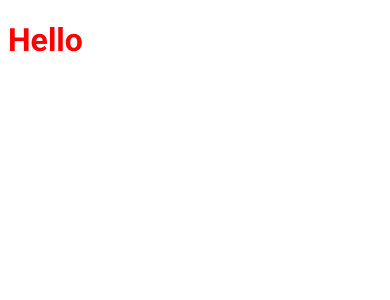
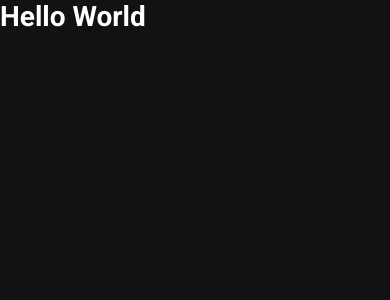
Before and after one commit to ruymon/ignews, a Next.js app: page / in a window 390 px wide. Shown: the top 300 px of the page. Built offline with nearby package versions, Linux system fonts and the light colour scheme.

Commit message:
Create global styles

```diff
--- a/src/pages/_app.tsx
+++ b/src/pages/_app.tsx
@@ -1,4 +1,6 @@
 import { AppProps } from 'next/app';
+
+import '../styles/global.scss';
 
 function MyApp({ Component, pageProps }: AppProps) {
   return <Component {...pageProps} />
--- a/src/pages/_document.tsx
+++ b/src/pages/_document.tsx
@@ -8,8 +8,6 @@
                     <link rel="preconnect" href="https://fonts.googleapis.com" />
                     <link rel="preconnect" href="https://fonts.gstatic.com" />
                     <link href="https://fonts.googleapis.com/css2?family=Roboto:wght@400;700;900&display=swap" rel="stylesheet"></link>
-
-                    <title>ig.news</title>
                 </Head>
                 <body>
                     <Main />
--- a/src/pages/index.tsx
+++ b/src/pages/index.tsx
@@ -1,7 +1,16 @@
-import styles from '../styles/home.module.scss';
+// import styles from '../styles/home.module.scss';
+import Head from 'next/head';
 
 export default function Home() {
   return (
-    <h1 className={styles.title}>Hello</h1>
+    <>
+      <Head>
+        <title>
+          Início | ig.news
+        </title>
+      </Head>
+
+      <h1>Hello World</h1>
+    </>
   )
 }
--- /dev/null
+++ b/src/styles/global.scss
@@ -0,0 +1,46 @@
+* {
+    margin: 0;
+    padding: 0;
+    box-sizing: border-box;
+}
+
+:root {
+    --white: #FFFFFF;
+
+    --gray-100: #E1E1E6;
+    --gray-300: #A8A8B3;
+    --gray-900: #121214;
+
+    --cyan-500: #61DAFB;
+    --yellow-500: #EBA417;
+}
+
+body {
+    background: var(--gray-900);
+    color: var(--white);
+}
+
+body, input, textarea, select, button {
+    font: 400 1rem 'Roboto', sans-serif;
+}
+
+button {
+    cursor: pointer;
+}
+
+a {
+    color: inherit;
+    text-decoration: none;
+}
+
+@media (max-width: 1080px) {
+    html {
+        font-size: 93.75%;
+    }
+}
+
+@media (max-width: 720px) {
+    html {
+        font-size: 87.5%;
+    }
+}
--- a/src/styles/home.module.scss
+++ /dev/null
@@ -1,4 +0,0 @@
-.title {
-    color: red;
-    font-family: 'Roboto', serif;
-}
```
